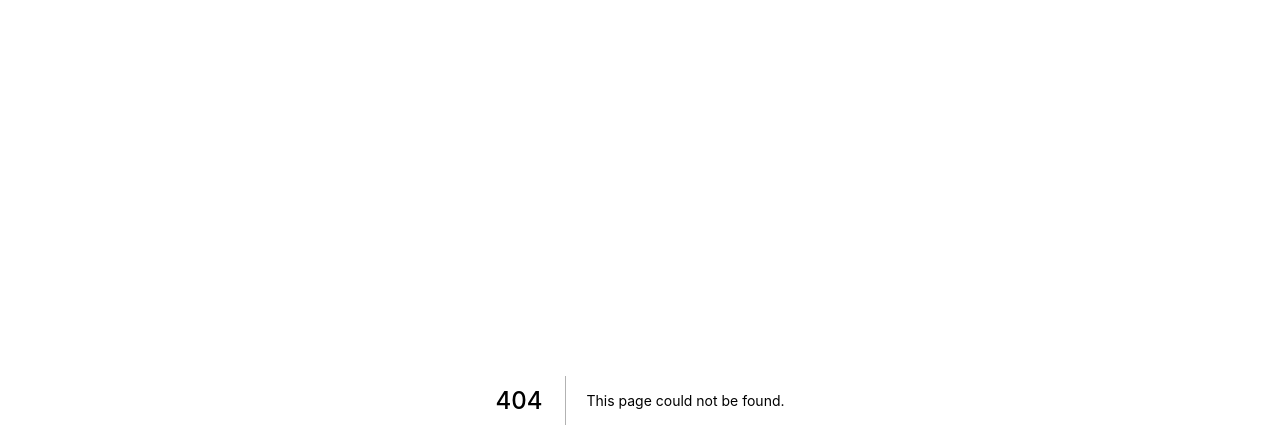
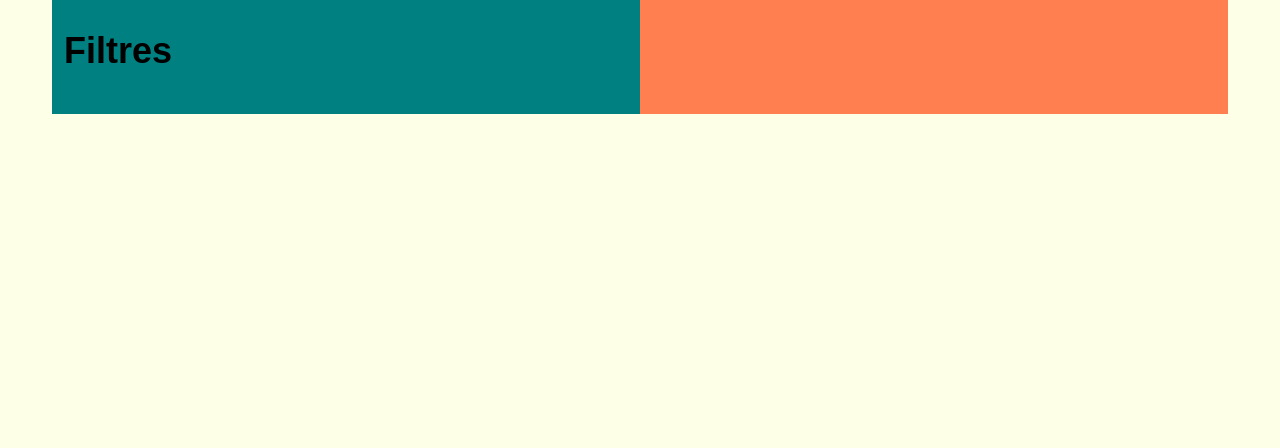
Before and after one commit to SachaDrdlo/amasdemus, a Next.js app: page /components/Filters in a window 1280 px wide. Before the commit this address had no page. Shown: the top 448 px of the page. Built offline with nearby package versions, Linux system fonts and the light colour scheme.

Commit message:
Created Filters component Sass files import structure Created beers index page

```diff
--- /dev/null
+++ b/pages/components/Filters.js
@@ -0,0 +1,20 @@
+import { Grid } from '@material-ui/core';
+import React from 'react';
+import styles from '../../styles/components/Filters.module.scss';
+
+
+
+export default function Filters() {
+    return (
+        <div className="container">
+            <Grid container spacing={3} className={styles.filters}>
+                    <Grid item xs={6} className={styles.filters_col}>
+                        <div className={styles.filters_title}>
+                            {/* <img src="../img/logos/horizontal-green.png" alt="" /> */}
+                            <h2>Filtres</h2>
+                        </div>
+                    </Grid>
+            </Grid>
+        </div>
+    )
+}
--- a/pages/components/Header.js
+++ b/pages/components/Header.js
@@ -1,6 +1,8 @@
 import { Grid } from '@material-ui/core';
 import React from 'react';
 import styles from '../../styles/components/Home.module.scss';
+// import du fichier '../../styles/components/Header.module.scss'
+// Enlever l'import du fichier '../../styles/components/Home.module.scss'
 
 
 const Header = () => {
--- /dev/null
+++ b/styles/components/Filters.module.scss
@@ -0,0 +1,15 @@
+// filter.module appelé dans Filter.js
+
+.filters{
+    background-color: coral;
+    width: 100%;
+
+    &_col{
+        background-color: teal;
+        width: 50%;
+    }
+
+    &_title{
+        font-size: 2.4rem;
+    }
+}
--- a/styles/components/Home.module.scss
+++ b/styles/components/Home.module.scss
@@ -1,2 +1,5 @@
+// Style du composant de la home page
+// Enlever les syles importés ici
+
 @import '../global/variables',
-'header';
+        'header';
--- a/styles/components/_header.scss
+++ b/styles/components/_header.scss
@@ -1,3 +1,5 @@
+// Devient Header.module.scss appelé dans le composant Header.js
+
 .header_container {
     justify-content: space-between;
     align-items: center;
--- a/styles/global/globals.scss
+++ b/styles/global/globals.scss
@@ -1,6 +1,7 @@
-@import 'variables',
-'mixins',
-'reset';
+@import 'reset',
+        'variables',
+        'mixins';
+
 
 body {
   font-family: 'PT Sans', sans-serif;
@@ -9,6 +10,8 @@ body {
 
 title {
   font-family: 'Germania One', cursive;
+  font-size: 1.6rem;
+  line-height: 1.6;
 }
 
 .container {
```
Also changed, not shown: pages/beers/index.js (added, +22 -0 lines), pages/beers/[id].js (added).
